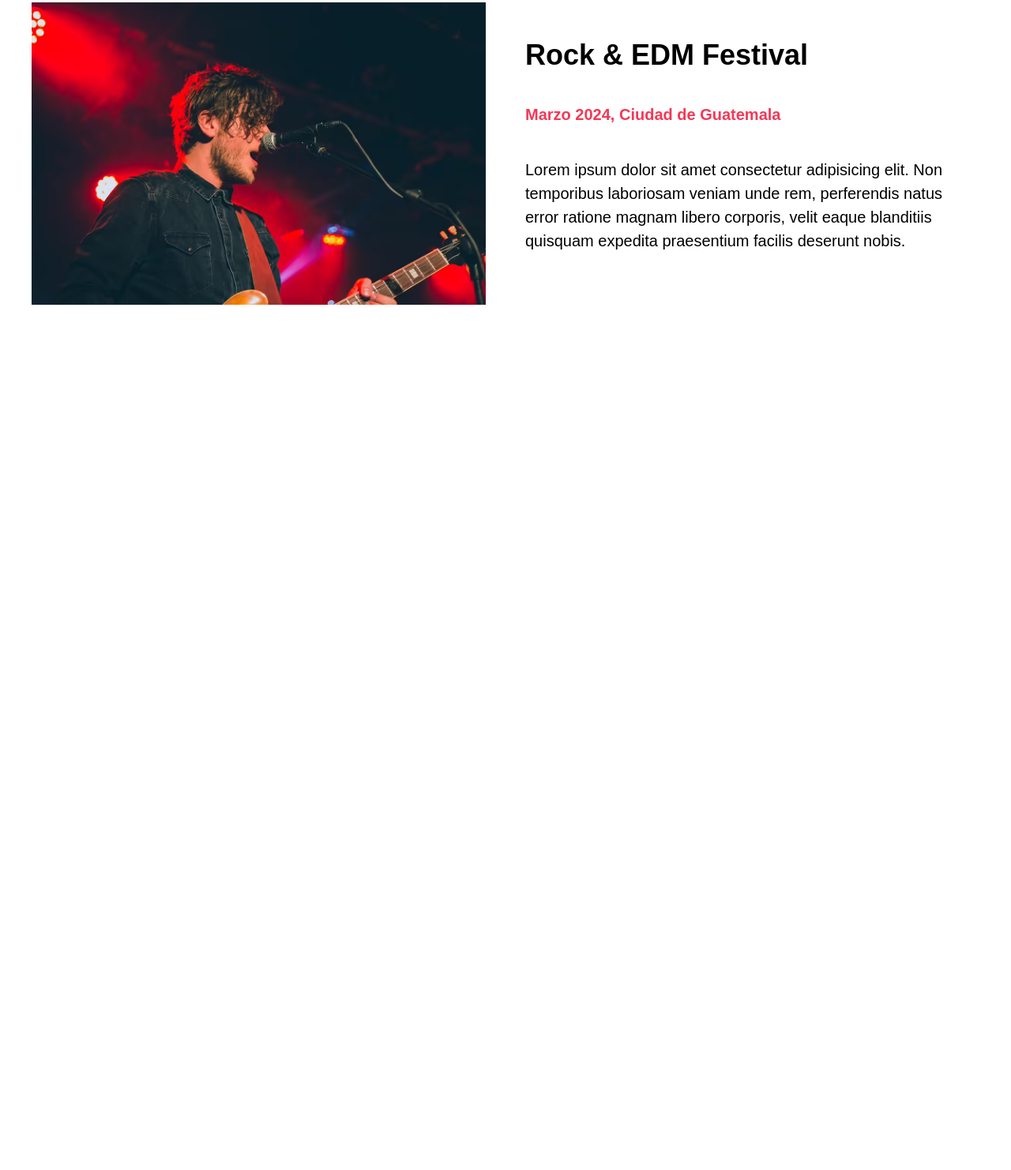
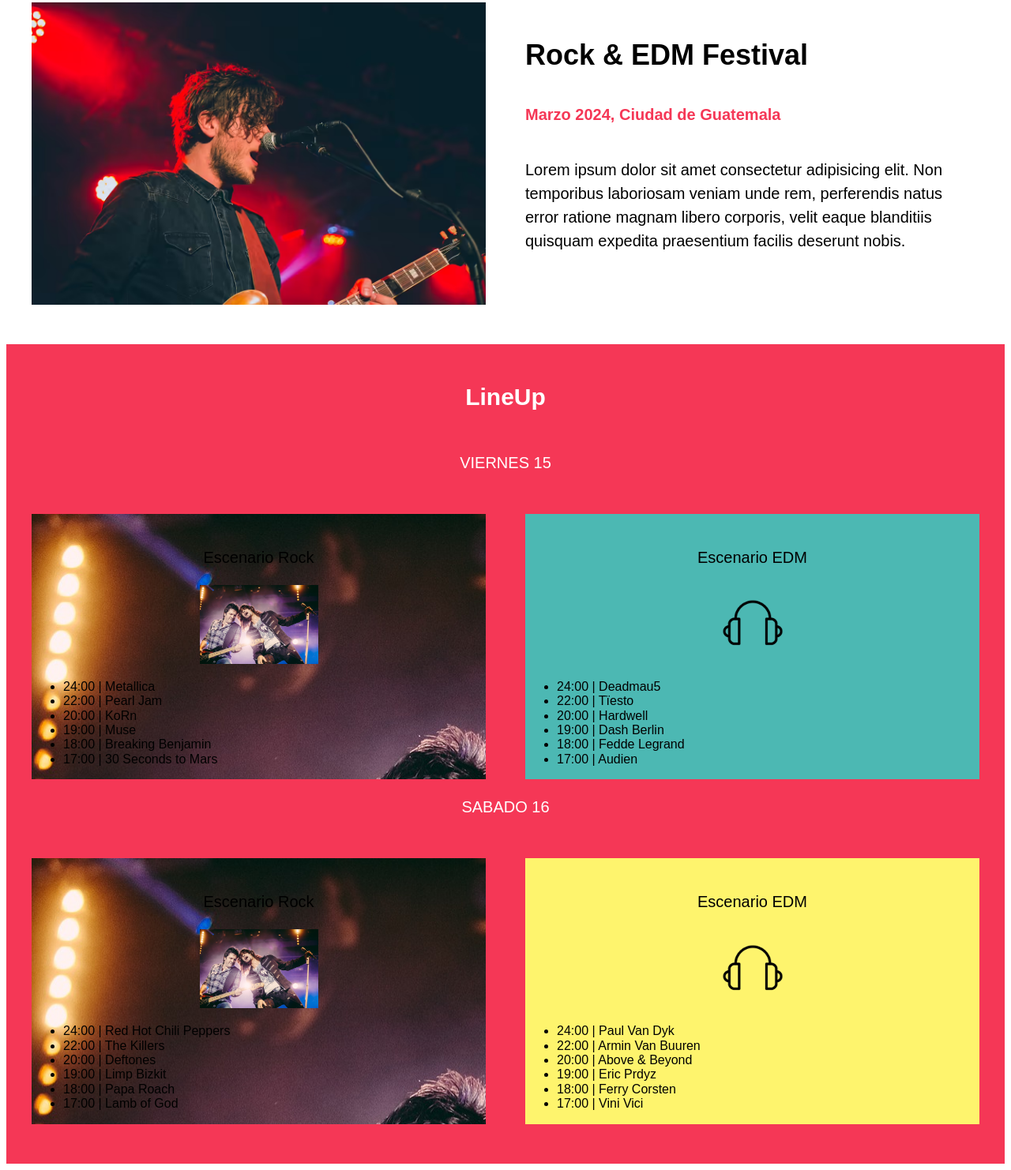
Before and after one commit to jecheverria0/FestivalMusica, a website: page index.html in a window 1280 px wide. Shown: the part 773-2255 px from the top of the page at 79% size. Before the commit the page ends 1217 px from the top, so only its background shows below. Drawn offline with Linux system fonts and the light colour scheme.

Commit message:
Se agrego la seccion de LineUp y se añadio un grid para darle forma a las fechas en que seran los conciertos

```diff
--- a/index.html
+++ b/index.html
@@ -54,7 +54,113 @@
                         Non temporibus laboriosam veniam unde rem, perferendis natus error ratione magnam libero corporis,
                         velit eaque blanditiis quisquam expedita praesentium facilis deserunt nobis.</p>
                 </div>
+            </section>
 
+            <section class="lineup">
+                <h3>LineUp</h3>
+                <p class="dia">Viernes 15</p>
+                <div class="escenarios-contenedor contenedor">
+                    <div class="escenario rock bg-amarillo">
+                           <p class="nombre-escenario">Escenario Rock</p>
+                           <ul class="calendario">
+                                <li>
+                                    24:00 | <span>Metallica</span>
+                                </li>
+                                <li>
+                                    22:00 | <span>Pearl Jam</span>
+                                </li>
+                                <li>
+                                    20:00 | <span>KoRn</span>
+                                </li>
+                                <li>
+                                    19:00 | <span>Muse</span>
+                                </li>
+                                <li>
+                                    18:00 | <span>Breaking Benjamin</span>
+                                </li>
+                                <li>
+                                    17:00 | <span>30 Seconds to Mars</span>
+                                </li>
+                           </ul>
+                    </div> <!--escenario-->
+
+                    <div class="escenario edm bg-verde">
+                        <p class="nombre-escenario">Escenario EDM</p>
+                        <ul class="calendario">
+                            <li>
+                                24:00 | <span>Deadmau5</span>
+                            </li>
+                            <li>
+                                22:00 | <span>Tïesto</span>
+                            </li>
+                            <li>
+                                20:00 | <span>Hardwell</span>
+                            </li>
+                            <li>
+                                19:00 | <span>Dash Berlin</span>
+                            </li>
+
+                            <li>
+                                18:00 | <span>Fedde Legrand</span>
+                            </li>
+                            <li>
+                                17:00 | <span>Audien</span>
+                            </li>
+                        </ul>
+                 </div> <!--escenario-->
+                </div> <!--Escenarios contenedor-->
+                    <p class="dia">Sabado 16</p>
+                <div class="escenarios-contenedor contenedor">
+                    <div class="escenario rock bg-verde">
+                           <p class="nombre-escenario">Escenario Rock</p>
+                           <ul class="calendario">
+                                <li>
+                                    24:00 | <span>Red Hot Chili Peppers</span>
+                                </li>
+                                <li>
+                                    22:00 | <span>The Killers</span>
+                                </li>
+                                <li>
+                                    20:00 | <span>Deftones</span>
+                                </li>
+                                <li>
+                                    19:00 | <span>Limp Bizkit</span>
+                                </li>
+
+                                <li>
+                                    18:00 | <span>Papa Roach</span>
+                                </li>
+                                <li>
+                                    17:00 | <span>Lamb of God</span>
+                                </li>
+                           </ul>
+                    </div> <!--escenario-->
+
+                    <div class="escenario edm bg-amarillo">
+                        <p class="nombre-escenario">Escenario EDM</p>
+                        <ul class="calendario">
+                            <li>
+                                24:00 | <span>Paul Van Dyk</span>
+                            </li>
+                            <li>
+                                22:00 | <span>Armin Van Buuren</span>
+                            </li>
+                            <li>
+                                20:00 | <span>Above & Beyond</span>
+                            </li>
+                            <li>
+                                19:00 | <span>Eric Prdyz</span>
+                            </li>
+
+                            <li>
+                                18:00 | <span>Ferry Corsten</span>
+                            </li>
+                            <li>
+                                17:00 | <span>Vini Vici</span>
+                            </li>
+                        </ul>
+                 </div> <!--escenario-->
+                </div> <!--Escenarios contenedor-->
             </section>
 </body>
 </html>
--- a/src/scss/layout/_index.scss
+++ b/src/scss/layout/_index.scss
@@ -1,3 +1,4 @@
 @forward 'header';
 @forward 'video';
 @forward 'festival';
+@forward 'lineup';
--- /dev/null
+++ b/src/scss/layout/_lineup.scss
@@ -0,0 +1,57 @@
+@use 'base/variables' as v;
+@use 'base/mixins' as m;
+
+.lineup{
+    background-color: v.$rosa;
+    padding: 5rem 0;
+
+    h3, p{
+        text-align: center;
+        color: v.$blanco;
+    }
+
+    .dia {
+        text-transform: uppercase;
+        margin-bottom: 5rem;
+    }
+}
+
+.escenarios-contenedor{
+    @include m.tablet {
+        @include m.grid(2, 5rem);
+    }
+    p{
+        color: v.$negro
+    }
+    .escenario{
+        padding-top: 2rem;
+
+        .nombre-escenario{
+            &:after {
+                content: '';
+                display: block;
+                width: 20rem;
+                height: 10rem;
+                background-size: 15rem;
+                background-repeat: no-repeat;
+                background-position: center center;
+                margin: 2rem auto 0 auto;
+            }
+        }
+    }
+}
+
+.edm .nombre-escenario:after{
+    background-image: url(../../img/icono_edm.png);
+}
+
+.rock, .nombre-escenario:after{
+    background-image: url(../../img/imagen_rock.jpg);
+}
+
+.bg-amarillo{
+    background-color: v.$amarillo;
+}
+.bg-verde{
+    background-color: v.$verde;
+}
```
Also changed, not shown: build/css/app.css.
